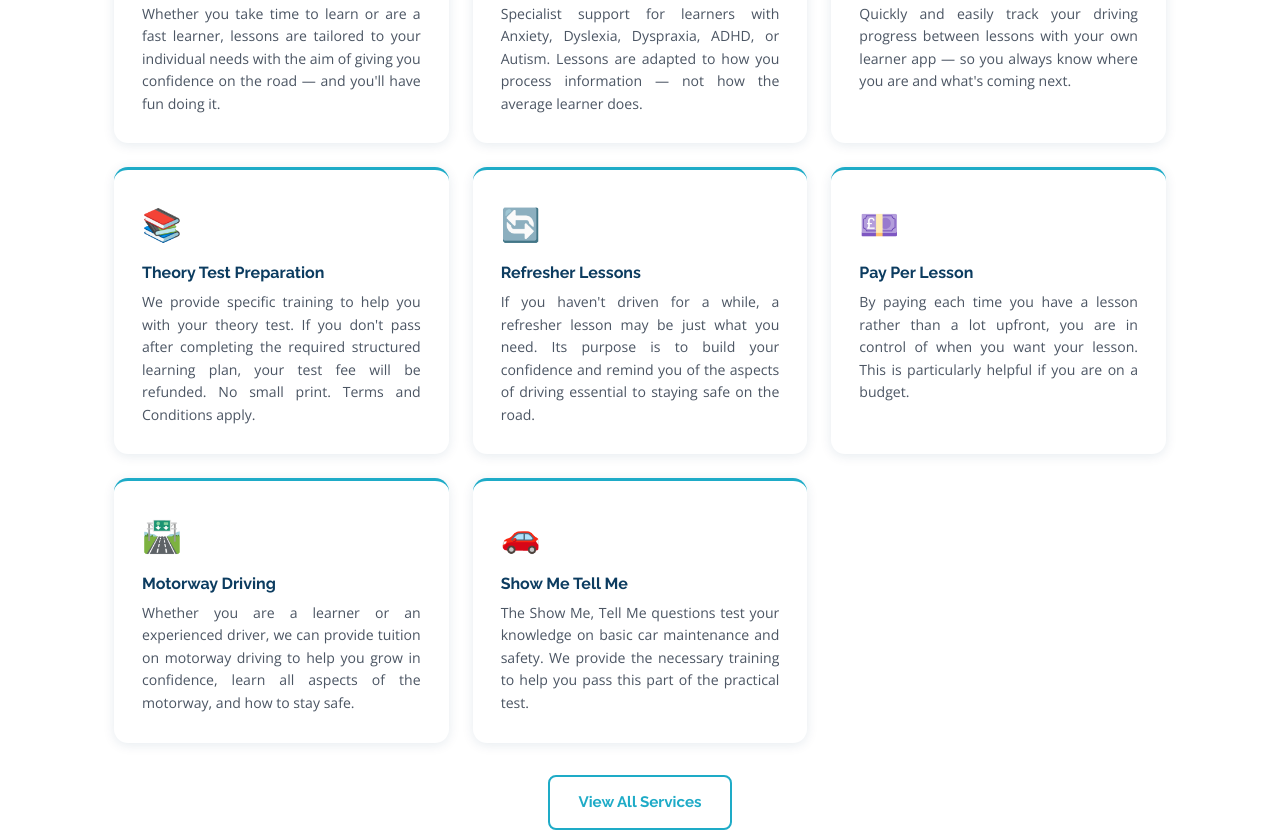
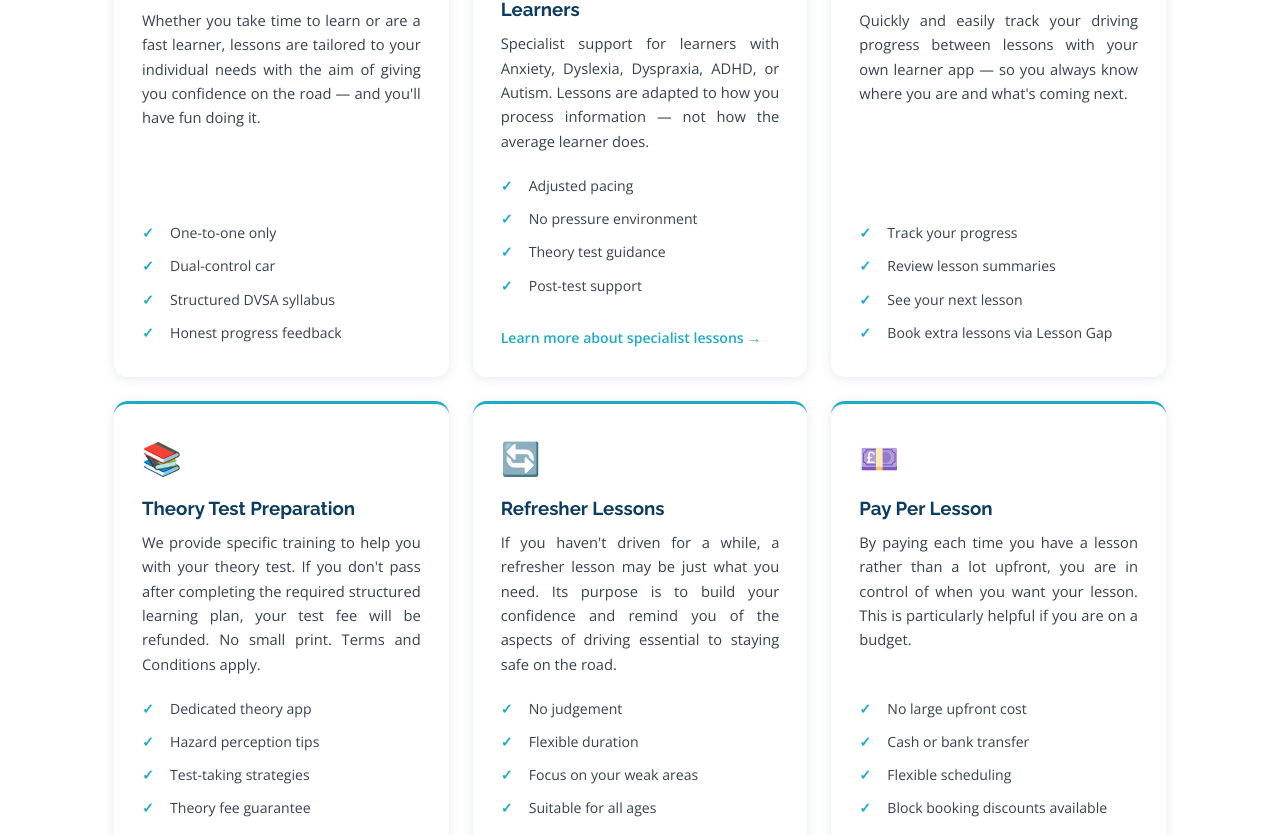
Before and after one commit to mikehinton-wq/mods-website, a React (Vite) app: page / in a window 1280 px wide. Shown: the part 1925-2760 px from the top of the page. Built offline with nearby package versions, Linux system fonts and the light colour scheme.

Commit message:
Update site

```diff
--- a/src/pages/Home.jsx
+++ b/src/pages/Home.jsx
@@ -256,17 +256,22 @@ export default function Home() {
               has you covered.
             </p>
           </div>
-          <div className="grid-3">
+          <div style={{ display: 'grid', gridTemplateColumns: 'repeat(auto-fit, minmax(300px, 1fr))', gap: 24 }}>
             {services.map(s => (
-              <div key={s.title} className="card service-card">
-                <div className="service-icon">{s.icon}</div>
-                <h3>{s.title}</h3>
-                <p>{s.desc}</p>
+              <div key={s.title} className="card" style={{ borderTop: '3px solid var(--primary)', display: 'flex', flexDirection: 'column' }}>
+                <div style={{ fontSize: '2rem', marginBottom: 12 }}>{s.icon}</div>
+                <h3 style={{ marginBottom: 10 }}>{s.title}</h3>
+                <p style={{ color: 'var(--grey-700)', fontSize: '0.92rem', lineHeight: 1.65, marginBottom: 16, flex: 1 }}>{s.desc}</p>
+                <ul className="check-list" style={{ marginBottom: s.link ? 16 : 0 }}>
+                  {s.features.map(f => <li key={f} style={{ fontSize: '0.88rem' }}>{f}</li>)}
+                </ul>
+                {s.link && (
+                  <Link to={s.link} style={{ color: 'var(--primary)', fontWeight: 600, fontSize: '0.88rem', marginTop: 8 }}>
+                    {s.linkLabel}
+                  </Link>
+                )}
               </div>
             ))}
-          </div>
-          <div style={{ textAlign: 'center', marginTop: 32 }}>
-            <Link to="/what-we-offer" className="btn btn-outline">View All Services</Link>
           </div>
         </div>
       </section>
```
